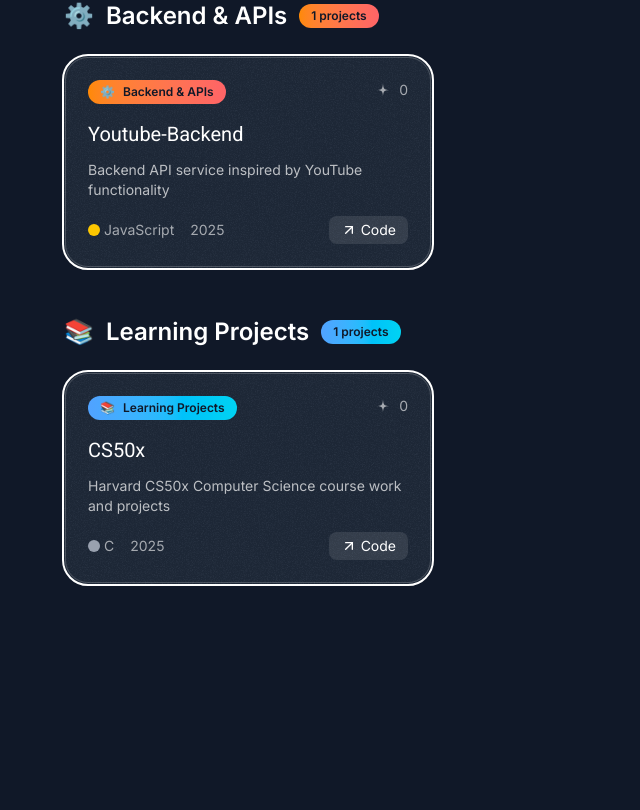
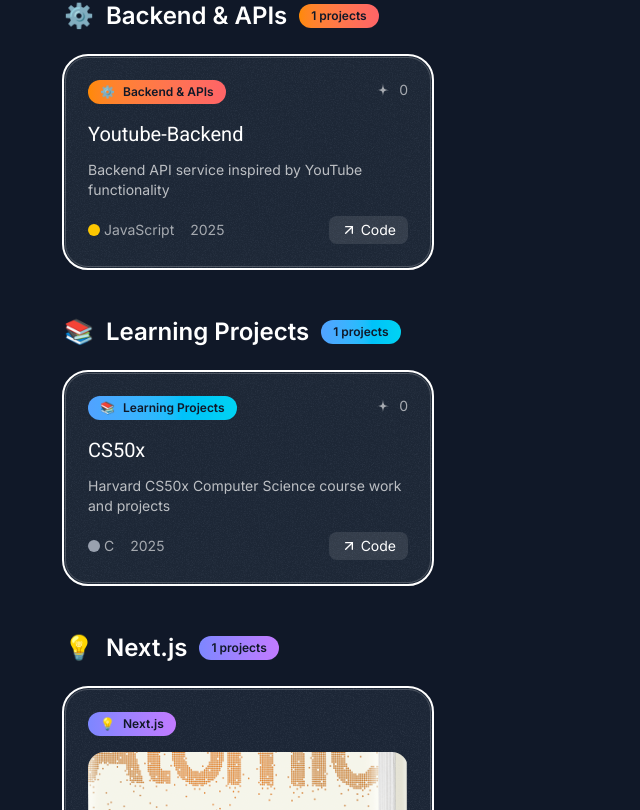
Before and after one commit to sajidmehmoodtariq-dev/portfolio, a Next.js app: page /projects in a window 1280 px wide. Shown: the part 1990-2800 px from the top of the page, without its empty margins (0-640 px from the left). Before the commit the page ends 2654 px from the top, so only its background shows below. Built offline with nearby package versions, Linux system fonts and the light colour scheme.

Commit message:
Add new project details and enhance SEO metadata; update About and Hero sections for clarity

```diff
--- a/src/app/blogs/[slug]/page.jsx
+++ b/src/app/blogs/[slug]/page.jsx
@@ -1,3 +1,4 @@
+"use client";
 import { cookies } from 'next/headers';
 
 // Dynamic metadata for SEO
@@ -39,7 +40,6 @@ export async function generateMetadata({ params }) {
     },
   };
 }
-"use client";
 
 import { useState, useEffect } from 'react';
 import { motion } from 'framer-motion';
--- a/src/data/projects.js
+++ b/src/data/projects.js
@@ -2,11 +2,24 @@ import darkSaasLandingPage from '@/assets/images/dark-saas-landing-page.png'
 import lightSaasLandingPage from '@/assets/images/light-saas-landing-page.png'
 import aiStartupLandingPage from '@/assets/images/ai-startup-landing-page.png'
 import bookCover from '@/assets/images/book-cover.png'
-import map from '@/assets/images/map.png'
-import memojiComputer from '@/assets/images/memoji-computer.png'
-import memojiSmile from '@/assets/images/memoji-smile.png'
 
 const portfolioProjects = [
+  {
+    id: 'feedback-anonymous',
+    company: 'Personal',
+    year: '2025',
+    title: 'Anonymous Feedback Web App',
+    category: 'Next.js',
+    results: [
+      { title: 'Allows users to send anonymous mentions and get honest feedback' },
+      { title: 'Built with Next.js and deployed on Vercel' },
+      { title: 'Helps creators and professionals receive true responses easily' }
+    ],
+    link: 'https://feedback-five-topaz.vercel.app/send-message/sajidmehmood',
+    github: 'https://github.com/sajidmehmoodtariq-dev/feedback-next',
+    image: bookCover, // Placeholder, update with a relevant image if available
+    pinned: false,
+  },
   {
     id: 'job-portal',
     company: 'Commercial Electricians Australia',
--- a/src/sections/About.jsx
+++ b/src/sections/About.jsx
@@ -107,11 +107,14 @@ const hobbies = [
 
 const About = () => {
     const constraintRef = useRef(null);
-    return (
-        <div id='about' className='py-20'>
-            <div className='container'>
-                <SectionHeader eyebrow="About" title="A Glimpse into my World" description="Learn more about who I am, what I do, and what inspires me." />
-                <div className='mt-20 flex flex-col gap-8'>
+        return (
+                <div id='about' className='py-20'>
+                        <div className='container'>
+                                <SectionHeader eyebrow="About" title="A Glimpse into my World" description="Learn more about who I am, what I do, and what inspires me." />
+                                <p className="text-white/80 text-lg mt-8 max-w-3xl mx-auto text-center">
+                                    I have hands-on experience deploying projects on both <b>Vercel</b> and <b>Ubuntu VPS</b>, including configuring domains, SSL, and server environments. My journey into server management even led me to learn about whitelisting and blocking IPs—something I picked up while running a Minecraft server on Ubuntu! I’m also proud to have achieved a <b>100% SEO score</b> for this portfolio, and I regularly tackle technical challenges like CORS, authentication, and other backend/frontend hurdles that come with building and shipping real-world apps.
+                                </p>
+                                <div className='mt-20 flex flex-col gap-8'>
                     <div className='md:grid md:grid-cols-5 lg:grid-cols-3 md:gap-8'>
                         <Card className="h-[320px] md:col-span-2 lg:col-span-1">
                             <CardHeader title="My Reads" description="Explore the books shaping my prespectives" />
--- a/src/sections/Hero.jsx
+++ b/src/sections/Hero.jsx
@@ -61,6 +61,7 @@ const Hero = () => {
           <div className='max-w-lg mx-auto'>
             <h1 className='font-serif text-3xl md:text-5xl text-center mt-8 tracking-wide'>Sajid Mehmood Tariq</h1>
             <p className='mt-4 text-center md:text-lg text-white/60'>Building Exceptional User Experience. I specialize in transforming designs into functional, high-performing web applications.</p>
+            <p className='mt-2 text-center text-white/70 text-base md:text-lg'>I’m passionate about crafting robust, scalable solutions that solve real problems—always with a focus on performance, security, and the end user.</p>
           </div>
         </div>
         <div className='flex flex-col md:flex-row justify-center items-center mt-8 gap-4'>
```
